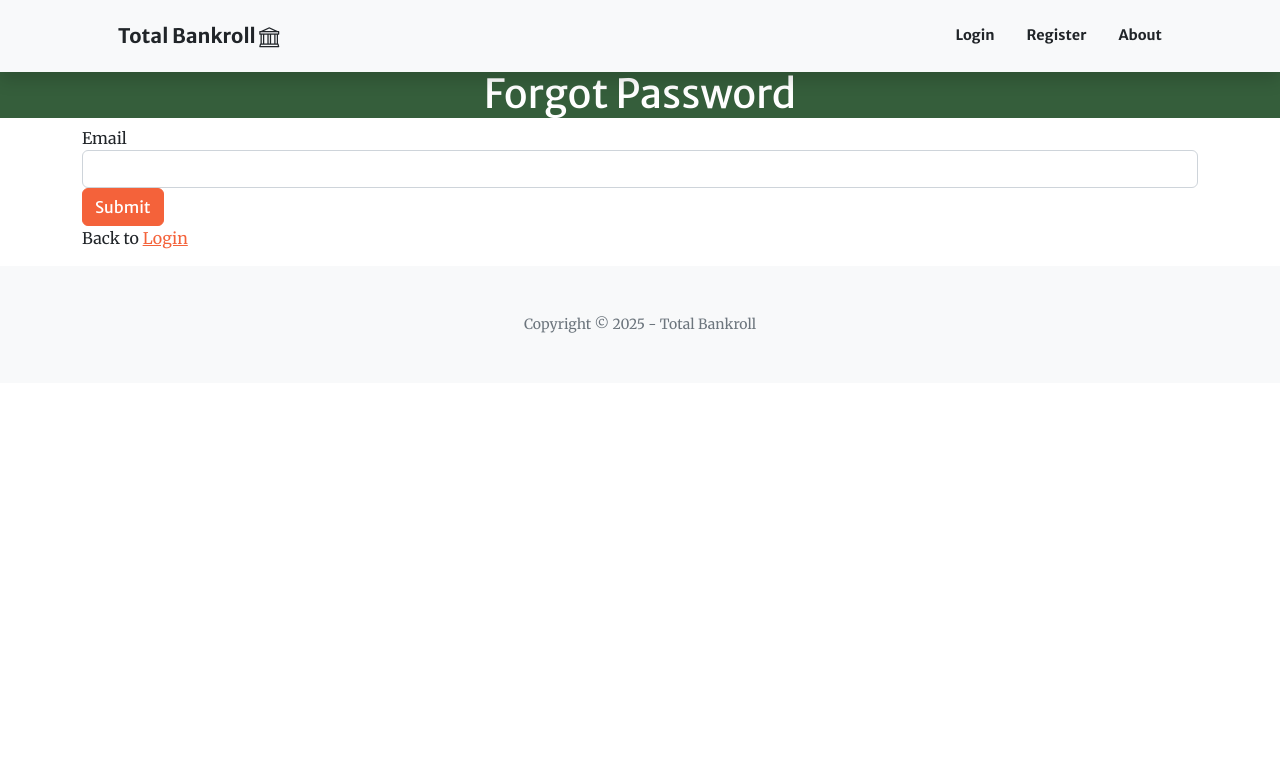
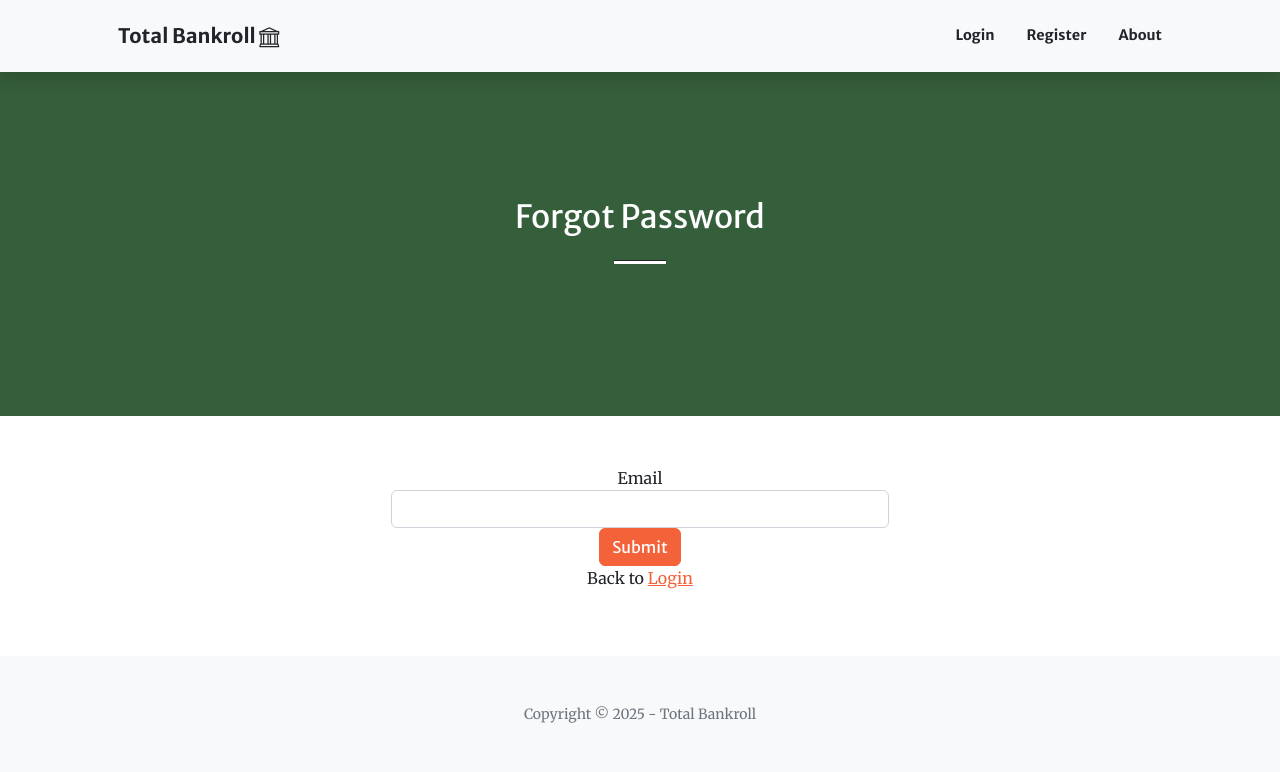
Before and after one commit to pythonpydev/total_bankroll, a Python web app: template src/total_bankroll/templates/security/forgot_password.html in a window 1280 px wide. Shown: the top 772 px of the page. Run offline with Jinja, Linux system fonts and the light colour scheme; the template is opened without the code that fills it, so the values that code supplies are empty, except form fields; form fields are guessed from the names that the template uses; some libraries are stand-ins or nearby versions.

Commit message:
fix appearance of forgot password and bug fix on home page

```diff
--- a/src/total_bankroll/templates/security/forgot_password.html
+++ b/src/total_bankroll/templates/security/forgot_password.html
@@ -1,12 +1,21 @@
 {% extends "base.html" %}
 
 {% block content %}
-<div class="bg-primary text-white">
-    <div class="container text-center">
-        <h1>Forgot Password</h1>
+<section class="page-section bg-primary" id="confirm_import_database">
+    <div class="container px-4 px-lg-5">
+        <div class="row gx-4 gx-lg-5 justify-content-center">
+            <div class="col-lg-8 text-center">
+                <h2 class="text-white mt-0">Forgot Password</h2>
+                <hr class="divider divider-light" />
+            </div>
+        </div>
     </div>
-</div>
-<div class="container">
+</section>
+
+<section class="page-section" style="padding-top: 50px; padding-bottom: 50px;">
+    <div class="container px-4 px-lg-5">
+        <div class="row gx-4 gx-lg-5 justify-content-center">
+        <div class="col-lg-8 col-xl-6 text-center">
     {% with messages = get_flashed_messages(with_categories=true) %}
         {% if messages %}
             {% for category, message in messages %}
@@ -31,5 +40,8 @@
         {{ form.submit(class="btn btn-primary") }}
     </form>
     <p>Back to <a href="{{ url_for('auth.login') }}">Login</a></p>
-</div>
+    </div>
+    </div>
+    </div>
+</section>
 {% endblock %}
```
Also changed, not shown: src/total_bankroll/routes/home.py (+72 -65 lines).
